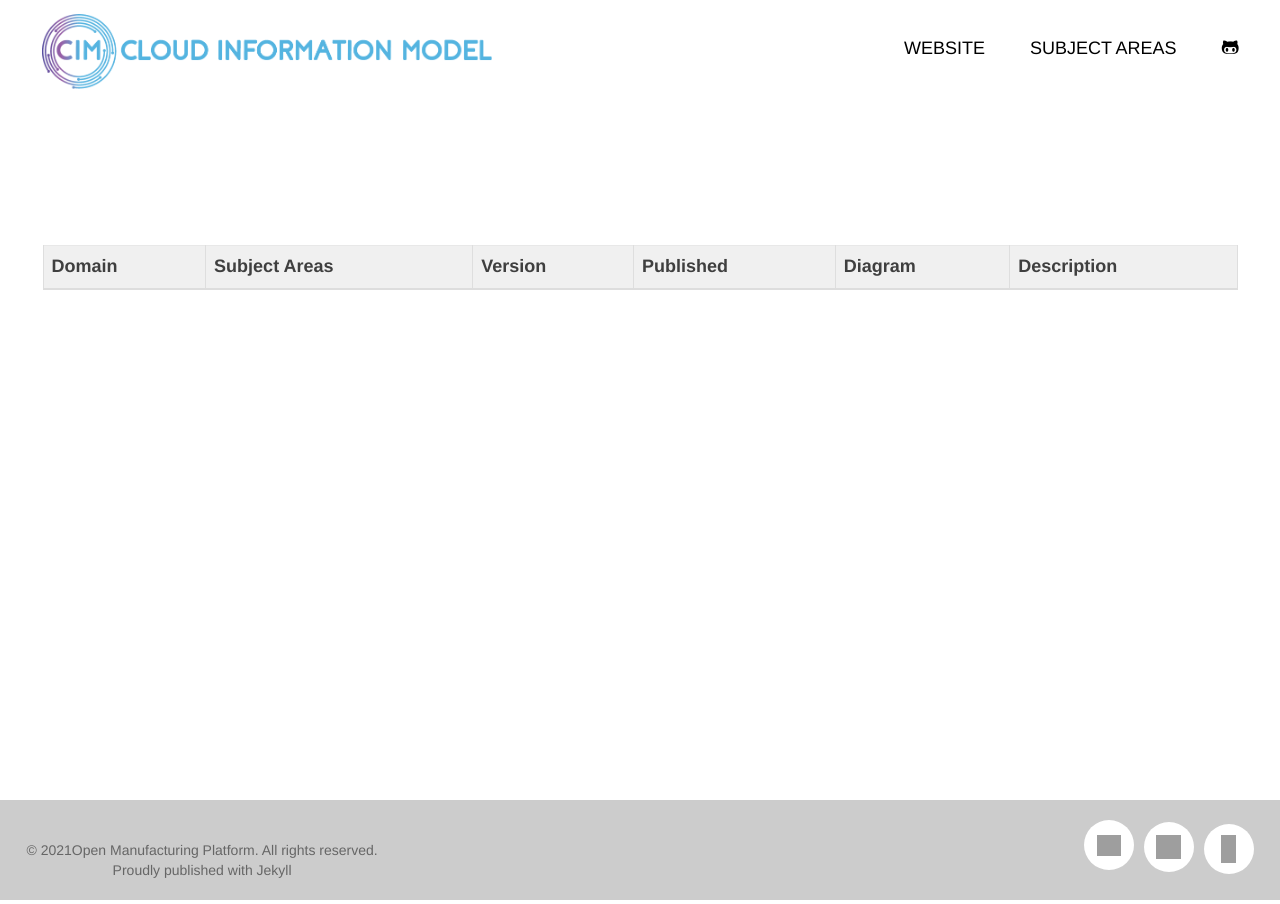
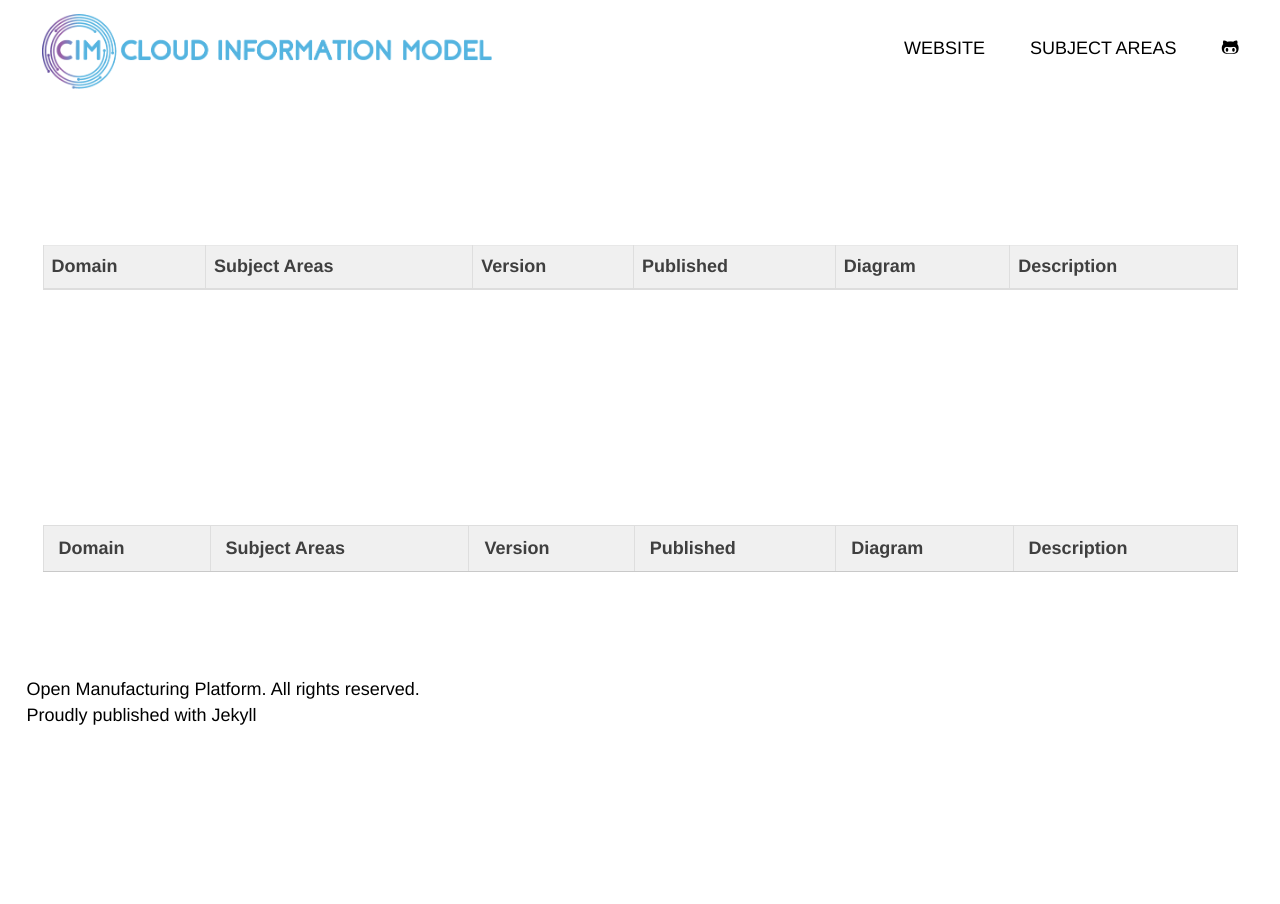
Before and after one commit to standards-hub/cim_github_pages, a Jekyll site: the page built from table.markdown, in a window 1280 px wide. Built offline with Jekyll 4.4.1, drawn with Linux system fonts in a browser that asks for light colours; nearby versions of some CDN libraries; some web fonts are replaced; grey boxes are pictures that could not be loaded.

Commit message:
Update post.html

```diff
--- a/_layouts/post.html
+++ b/_layouts/post.html
@@ -79,6 +79,34 @@
     </div>
   </div>
 
+<body onload="myFunction()">
+  <div class="page-content">
+    <div class="wrapper">
+
+  </div>
+</div>
+
+<div class="home">
+  <div class="tier">
+    <div class="container">
+        <table id="example" class="display">
+            <thead>
+              <tr>
+                <th scope="col">Domain</th>
+                <th scope="col">Subject Areas</th>
+                <th scope="col">Version</th>
+                <th scope="col">Published</th>
+                <th scope="col">Diagram</th>
+                <th scope="col">Description</th>
+              </tr>
+            </thead>
+            <tbody id="con">
+            </tbody>
+        </table>
+    </div>
+    </div>
+  </div>
+
 </body>
   <script>
     function myFunction(){
```
Also changed, not shown: other parts of _layouts/post.html (+7 -7 lines).
